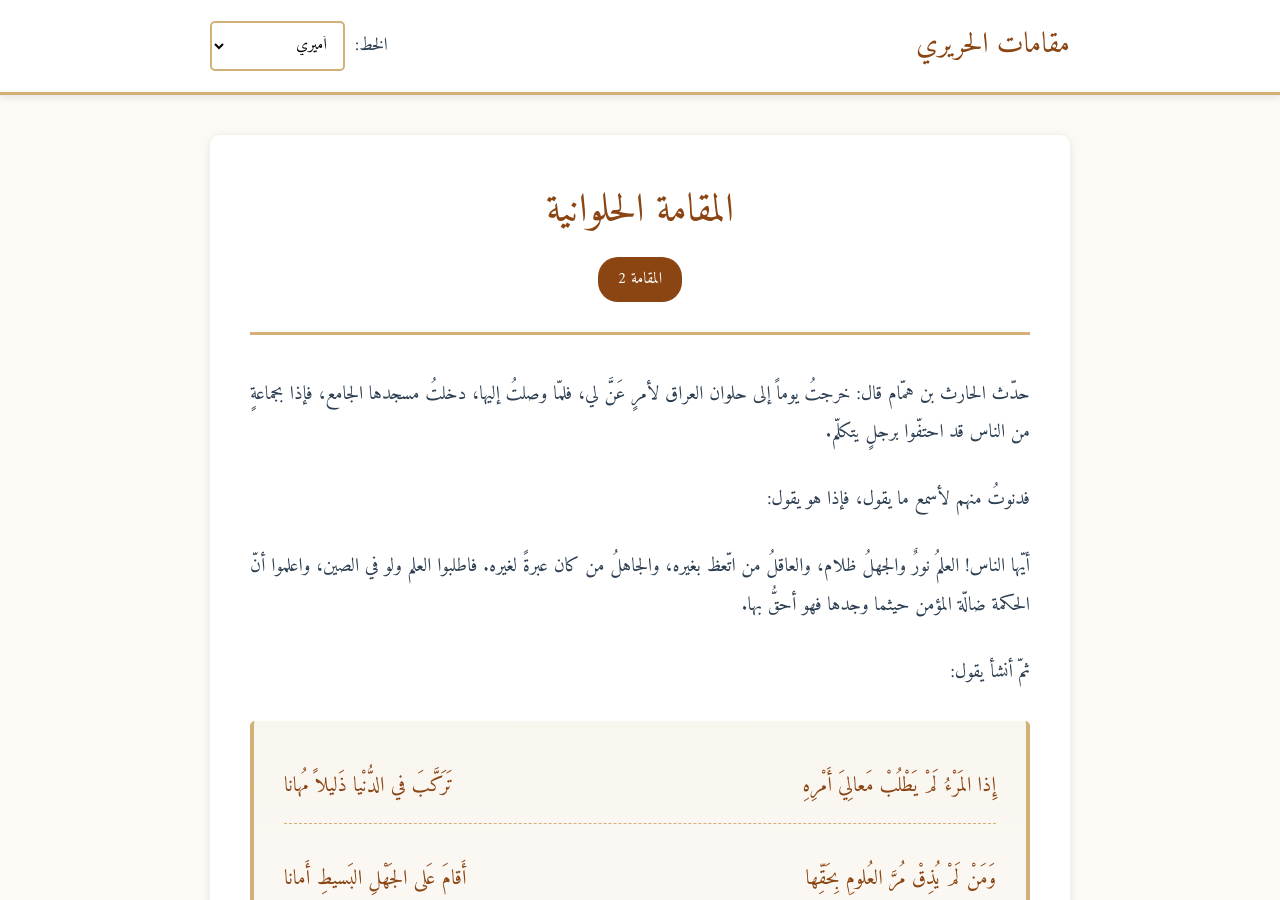
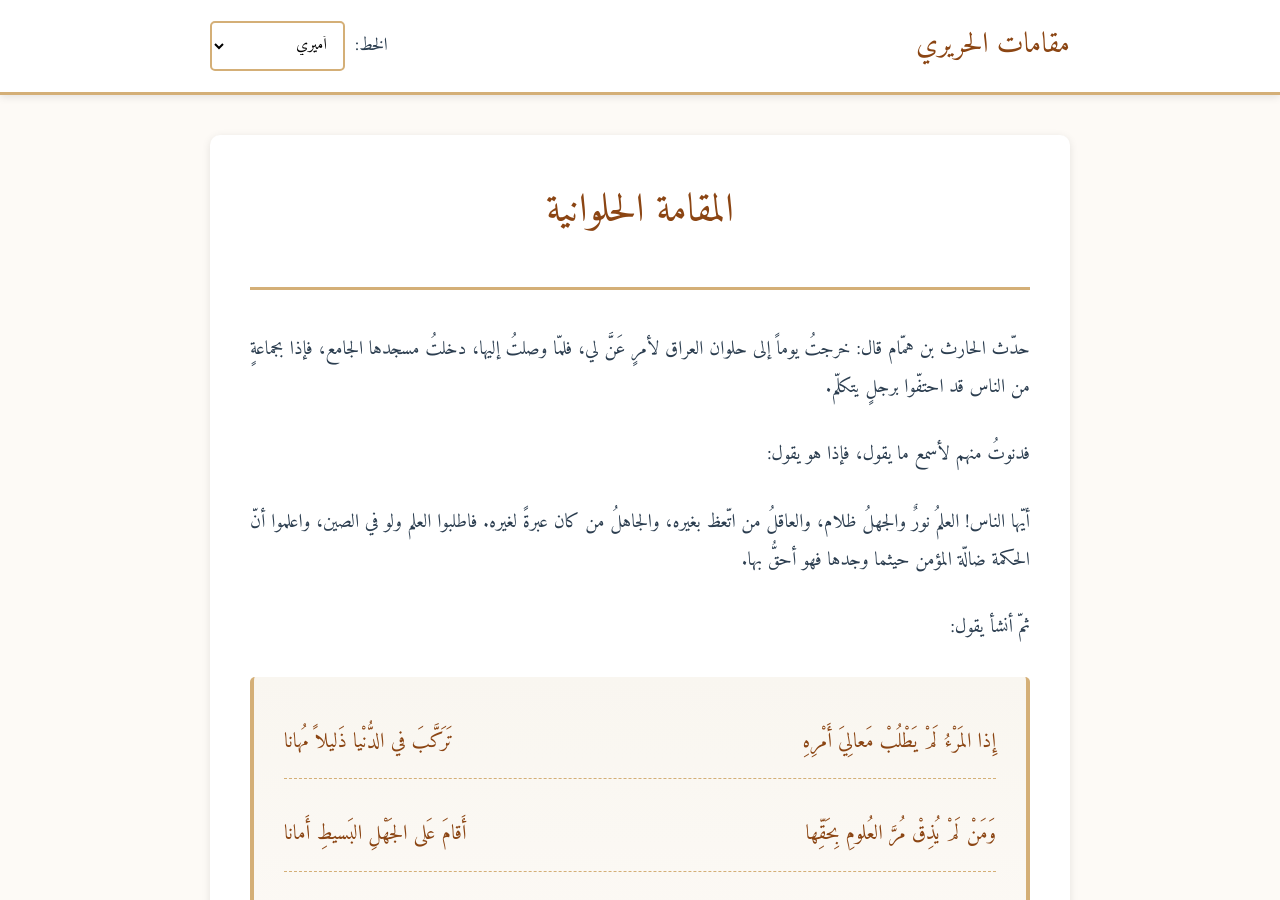
Before and after one commit to Muaath5/MaqamatAlhariri, a Jekyll site: the page built from _maqamat/02-halawaniya.md, in a window 1280 px wide and 900 px high. Built offline with Jekyll 4.4.1, drawn with Linux system fonts in a browser that asks for light colours; some web fonts are replaced; some of the changed text lies outside the part shown.

Commit message:
Reupdate

```diff
--- a/_layouts/default.html
+++ b/_layouts/default.html
@@ -29,7 +29,7 @@
 
     <footer>
         <div class="container">
-            <p>مقامات الحريري - {{ site.time | date: '%Y' }}</p>
+            <!-- <p>مقامات الحريري - {{ site.time | date: '%Y' }}</p> -->
         </div>
     </footer>
 
--- a/_layouts/maqama.html
+++ b/_layouts/maqama.html
@@ -5,9 +5,6 @@ layout: default
 <article class="maqama">
     <div class="maqama-header">
         <h2>{{ page.title }}</h2>
-        {% if page.number %}
-        <span class="maqama-number">المقامة {{ page.number }}</span>
-        {% endif %}
     </div>
 
     <div class="maqama-content">
```
